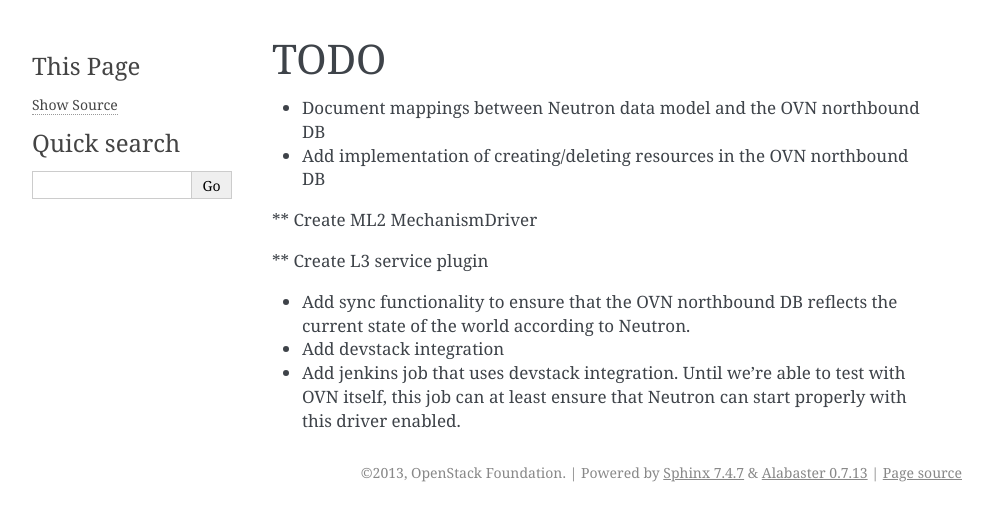
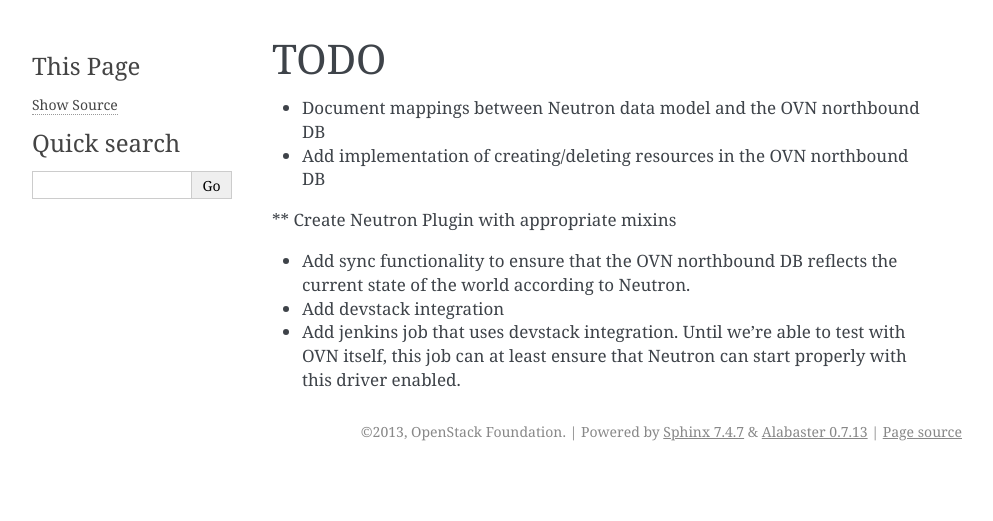
Before and after one commit to openstack-archive/networking-ovn, a Sphinx documentation site: the page built from doc/source/todo.rst, in a window 1280 px wide. Shown: the top 521 px of the page, without its empty margins (148-1141 px from the left). Built offline with Sphinx 7.4.7, drawn with Linux system fonts in a browser that asks for light colours.

Commit message:
Change from ML2 to monolithic plugin
Per discussion on the mailing list [1], I think moving to
implementing a full plugin with appropriate mixins is the
preferred approach for OVN. OVN implements it's own control
plane, and I don't see the benefit of running OVN with other
ML2 drivers since OVN can also control physical devices
implementing the VTEP schema from OVSDB.

[1] http://lists.openstack.org/pipermail/openstack-dev/2015-February/057560.html

Change-Id: I1d8cf7d47c012be798ce02f22f81f7e9b50fdd94

```diff
--- a/doc/source/todo.rst
+++ b/doc/source/todo.rst
@@ -5,9 +5,7 @@ TODO
 
 * Add implementation of creating/deleting resources in the OVN northbound DB
 
-** Create ML2 MechanismDriver
-
-** Create L3 service plugin
+** Create Neutron Plugin with appropriate mixins
 
 * Add sync functionality to ensure that the OVN northbound DB reflects the
   current state of the world according to Neutron.
```
